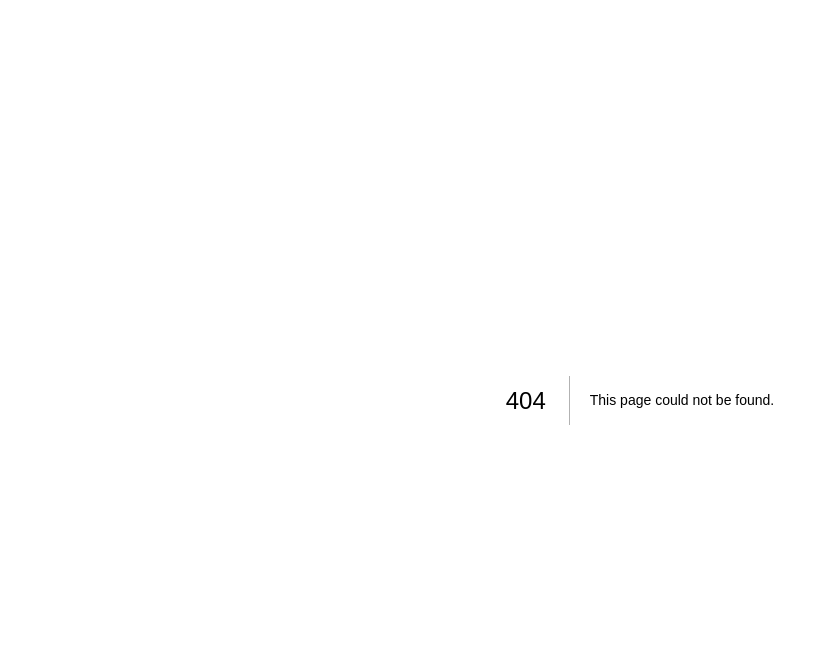
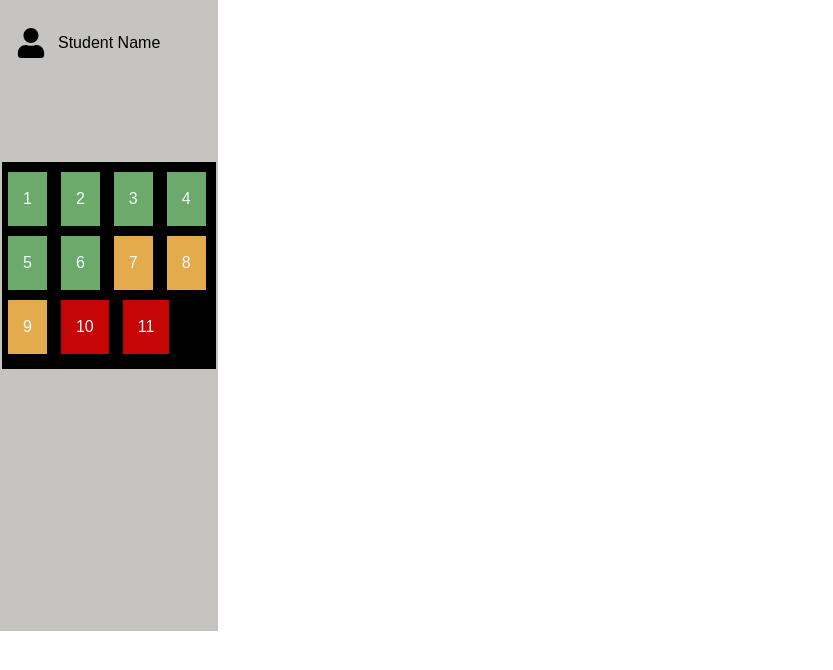
Before and after one commit to smorya-049/OEP_UI, a Next.js app: page /quesnav in a window 1280 px wide. Before the commit this address had no page. Shown: the top 670 px of the page, without its empty margins (0-833 px from the left). Built offline with nearby package versions, Linux system fonts and the light colour scheme.

Commit message:
question nav bar

```diff
--- /dev/null
+++ b/src/app/quesnav/page.js
@@ -0,0 +1,26 @@
+import React from "react";
+import styles from "./quesnav.module.css";
+import { FaUser } from "react-icons/fa";
+
+export default function quesnav(){
+    return(
+        <div>
+        <div className={styles.sidebar}>
+     <div className="flex items-center mb-3"> <div className="py-7 flex justify-start items-center pl-4 p-3 rounded-md group cursor-pointer">< FaUser className="text-3xl text-black  "/></div>
+      <div><h3 className= "text-base text-black "> Student Name</h3></div></div>
+      <div className={styles.container}>
+            <button className={styles.done}>1 </button>
+            <button className={styles.done}>2 </button>
+            <button className={styles.done}>3 </button>
+            <button className={styles.done}>4 </button><br></br>
+            <button className={styles.done}>5 </button>
+            <button className={styles.done}>6 </button>
+            <button className={styles.draft}>7 </button>
+            <button className={styles.draft}>8 </button><br></br>
+            <button className={styles.draft}>9 </button>
+            <button className={styles.undone}>10 </button>
+            <button className={styles.undone}>11 </button>
+      </div>
+        </div></div>
+    )
+}
--- /dev/null
+++ b/src/app/quesnav/quesnav.module.css
@@ -0,0 +1,45 @@
+.sidebar{
+    width: 17%;
+    height: 631px;
+    background-color: rgb(197, 196, 192);
+}
+.container{
+    background-color: black;
+    margin-top: 35%;
+    margin-left: 2px;
+    margin-right: 2px;
+}
+.done{
+    color: aliceblue;
+    padding-bottom: 15px;
+    padding-left: 15px;
+    padding-top: 15px;
+    padding-right: 15px;
+    margin-right: 8px;
+    margin-top: 10px;
+    margin-left: 6px;
+    background-color: rgb(108, 170, 108);
+}
+.draft{
+    color: aliceblue;
+    padding-bottom: 15px;
+    padding-left: 15px;
+    padding-top: 15px;
+    padding-right: 15px ;
+    margin-top: 10px;
+    margin-right: 8px;
+    margin-left: 6px;
+    background-color: rgb(227, 171, 75);
+}
+.undone{
+    color: aliceblue;
+    padding-bottom: 15px;
+    padding-left: 15px;
+    padding-right: 15px;
+    padding-top: 15px;
+    margin-right: 8px;
+    margin-left: 6px;
+    margin-top: 10px;
+    background-color: rgb(198, 5, 5);
+    margin-bottom: 15px;
+}
```
